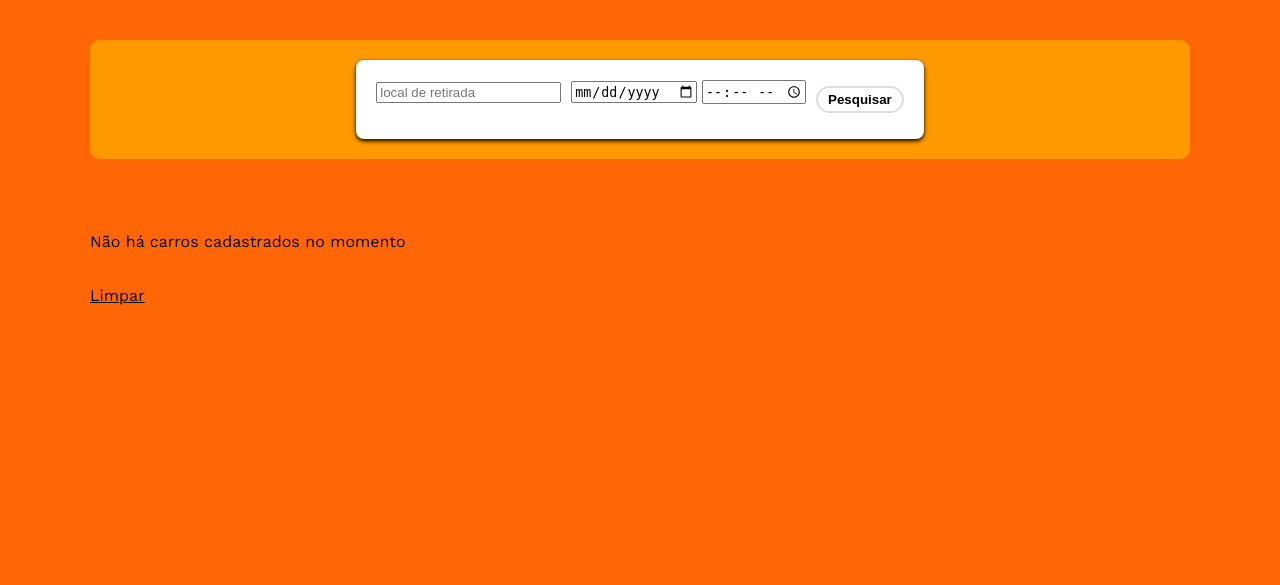
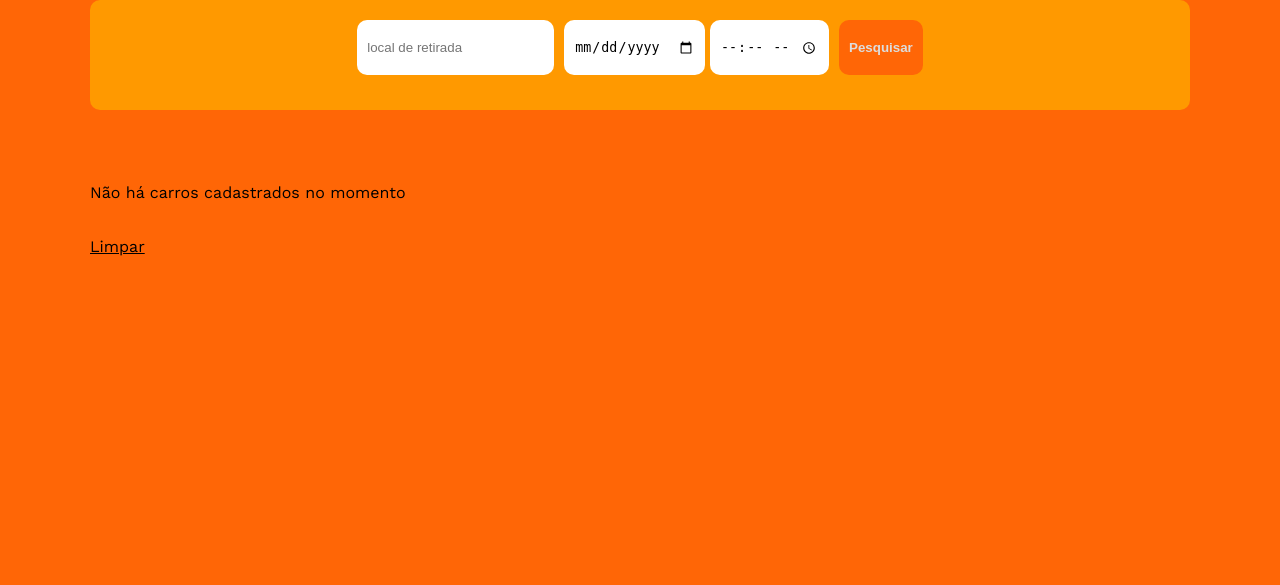
Before and after one commit to gabrielokimura/Projeto_Agostinho_2025, a Flask app: page / in a window 1280 px wide. Shown: the part 111-696 px from the top of the page. Run offline with Flask 3, Linux system fonts and the light colour scheme.

Commit message:
pagina inicial
AAAAAAAAAAAAAAAAAAAAAAAAAAAAAAAAAAAAAAAAAAAAAAAAAA

```diff
--- a/projeto_agostinho/static/estilo.css
+++ b/projeto_agostinho/static/estilo.css
@@ -13,12 +13,6 @@
     margin: 0 auto;
 }
 form{
-    align-items: center;
-    background: white;
-    padding: 20px;
-    border-radius: 8px;
-    box-shadow: 0 2px 4px;
-    margin-bottom: 20px;
 }
 form div{
     margin-bottom: 15px;
@@ -139,7 +133,6 @@ button[type="submit"] {
 .conteudo_principal {
   max-width: 1100px;
   width: 100%;
-  padding: 40px 30px;
   margin: 0 auto;
 }
 
@@ -147,12 +140,32 @@ button[type="submit"] {
   background-color: #ff9900;
   padding: 20px 30px;
   border-radius: 10px;
+  max-width: 1100px;
+  margin: 0 auto;
 }
 
 .formulario_pesquisa{
-  max-width: 1100px;
   margin: 0 auto;
   display:flex;
   gap: 10px;
-  align-items: center;
+  flex-wrap: wrap;
 }
+
+.formulario_pesquisa input{
+  height: 55px;       /* mesma altura */
+  padding: 0 10px;
+  box-sizing: border-box;
+  border-radius: 10px;
+  border:none;
+
+}
+
+.formulario_pesquisa button{
+  height: 55px;       /* mesma altura */
+  padding: 0 10px;
+  box-sizing: border-box;
+  border-radius: 10px;
+  border:none;
+  background-color: #ff6606;
+  color: #ddd;
+}
--- a/projeto_agostinho/templates/pagina_inicial.html
+++ b/projeto_agostinho/templates/pagina_inicial.html
@@ -18,7 +18,8 @@
             <button type="submit">Pesquisar</button>
         </form>
     </div>
-</div><br><br><br>
+</div>
+<br><br><br>
 
 
 
```
